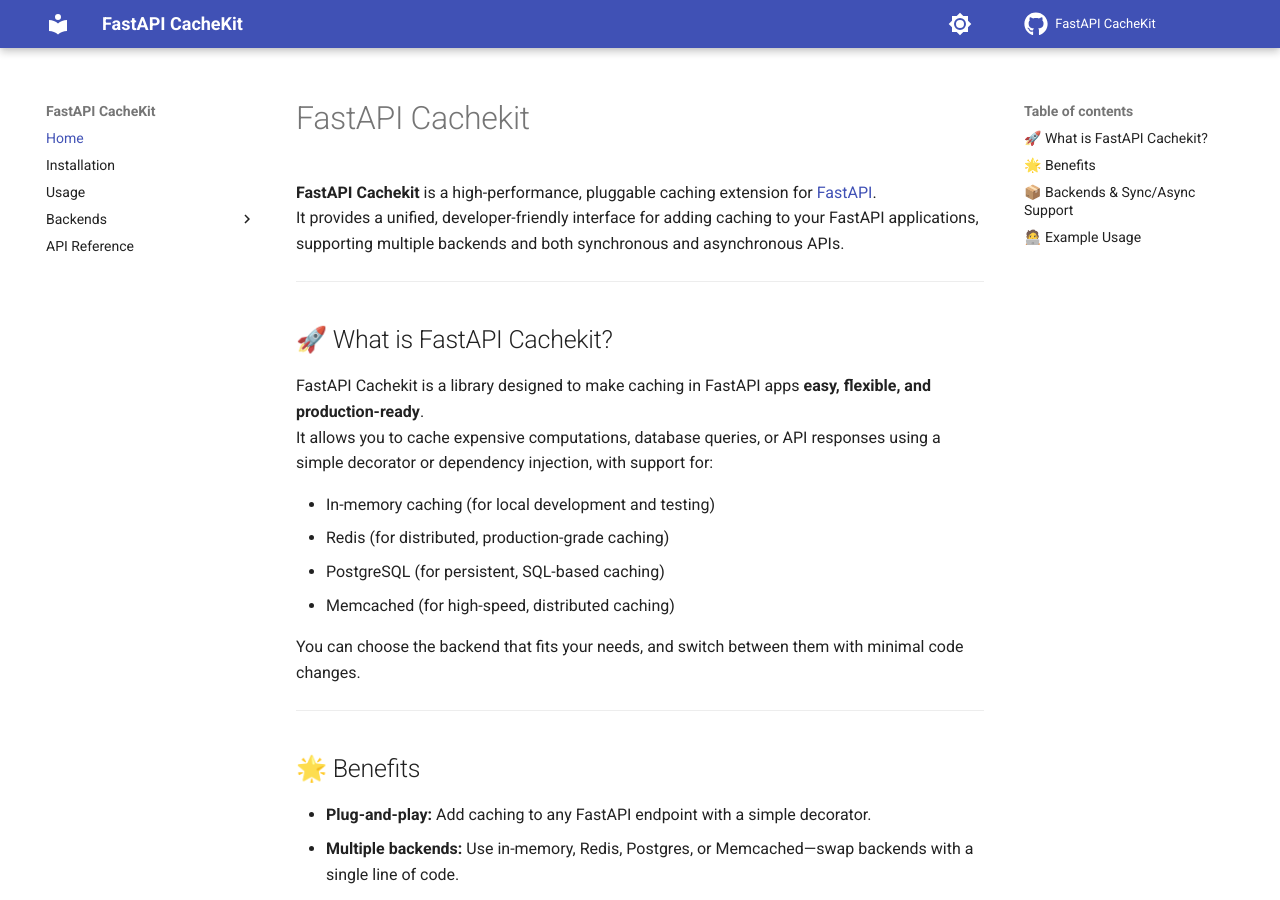
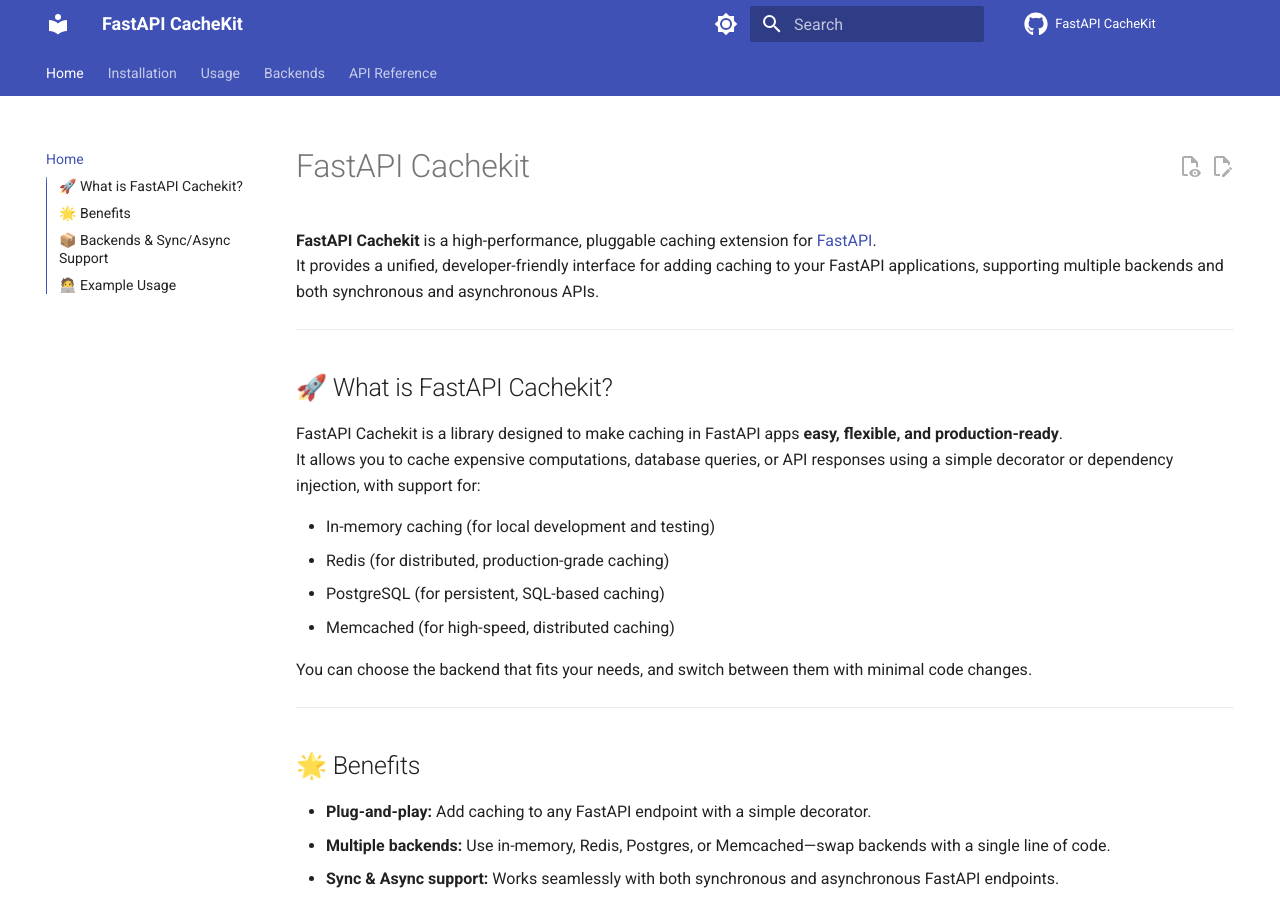
Before and after one commit to devbijay/Fast-Cache, an MkDocs documentation site: the page built from docs/index.md, in a window 1280 px wide and 900 px high. Built offline with MkDocs 1.6.1 and Material for MkDocs 9.7.7, drawn with Linux system fonts in a browser that asks for light colours; comment, search, counter and statistics services are not loaded.

Commit message:
Update Docs UI

```diff
--- a/mkdocs.yml
+++ b/mkdocs.yml
@@ -1,5 +1,6 @@
 site_name: FastAPI CacheKit
 repo_url: https://github.com/devbijay/Fast-Cache
+edit_uri: edit/main/docs/
 repo_name: FastAPI CacheKit
 site_url: https://devbijay.github.io/Fast-Cache
 theme:
@@ -9,6 +10,20 @@
 
   features:
     - navigation.instant
+    - navigation.instant
+    - navigation.tabs
+    - navigation.top
+    - navigation.sections
+    - navigation.expand
+    - toc.integrate
+    - search.suggest
+    - search.highlight
+    - content.code.copy
+    - content.code.annotate
+    - content.tabs.link
+    - content.action.edit
+    - content.action.view
+    - content.footnote.tooltips
 
   font:
     text: Roboto
@@ -37,9 +52,17 @@
       - Redis: backends/redis.md
       - Postgres: backends/postgres.md
       - Memcached: backends/memcached.md
+      - MongoDB: backends/mongodb.md
   - API Reference: api.md
 
 extra:
+  social:
+    - icon: fontawesome/brands/github
+      link: https://github.com/devbijay/Fast-Cache
+      name: GitHub
+  announcement:
+    type: info
+    text: "⭐️ Star FastAPI CacheKit on [GitHub](https://github.com/devbijay/Fast-Cache)!"
   consent:
     title: Cookie consent
     description: >-
@@ -49,6 +72,12 @@
       make our documentation better.
 
 plugins:
+  - search:
+      lang: en
+      separator: '[\s\-\.]+'
+      pipeline:
+        - stemmer
+        - stopWordFilter
   - mkdocstrings:
       handlers:
         python:
```
